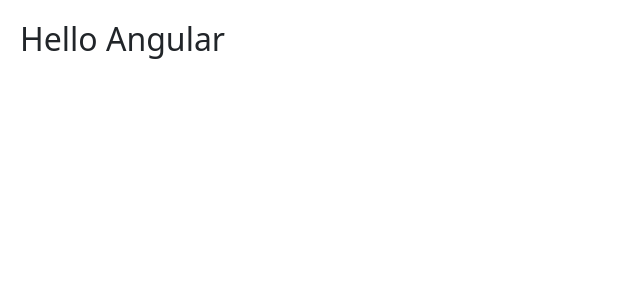
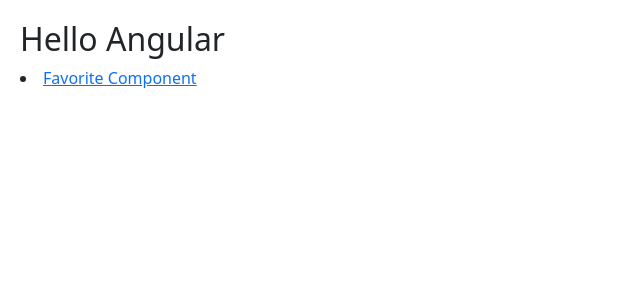
Before and after one commit to shirkedarshan/Angular-Blog, an Angular app: page / in a window 1280 px wide. Shown: the top 300 px of the page, without its empty margins (0-640 px from the left). Built offline with nearby package versions, Linux system fonts and the light colour scheme.

Commit message:
adding favorite component route

```diff
--- a/src/app/app.component.html
+++ b/src/app/app.component.html
@@ -2,5 +2,7 @@
   <head></head>
   <body>
     <h2>Hello Angular</h2>
+    <li><a href="/favorite">Favorite Component</a></li>
+    <router-outlet></router-outlet>
   </body>
 </html>
```
Also changed, not shown: src/app/app.module.ts (+8 -1 lines).
